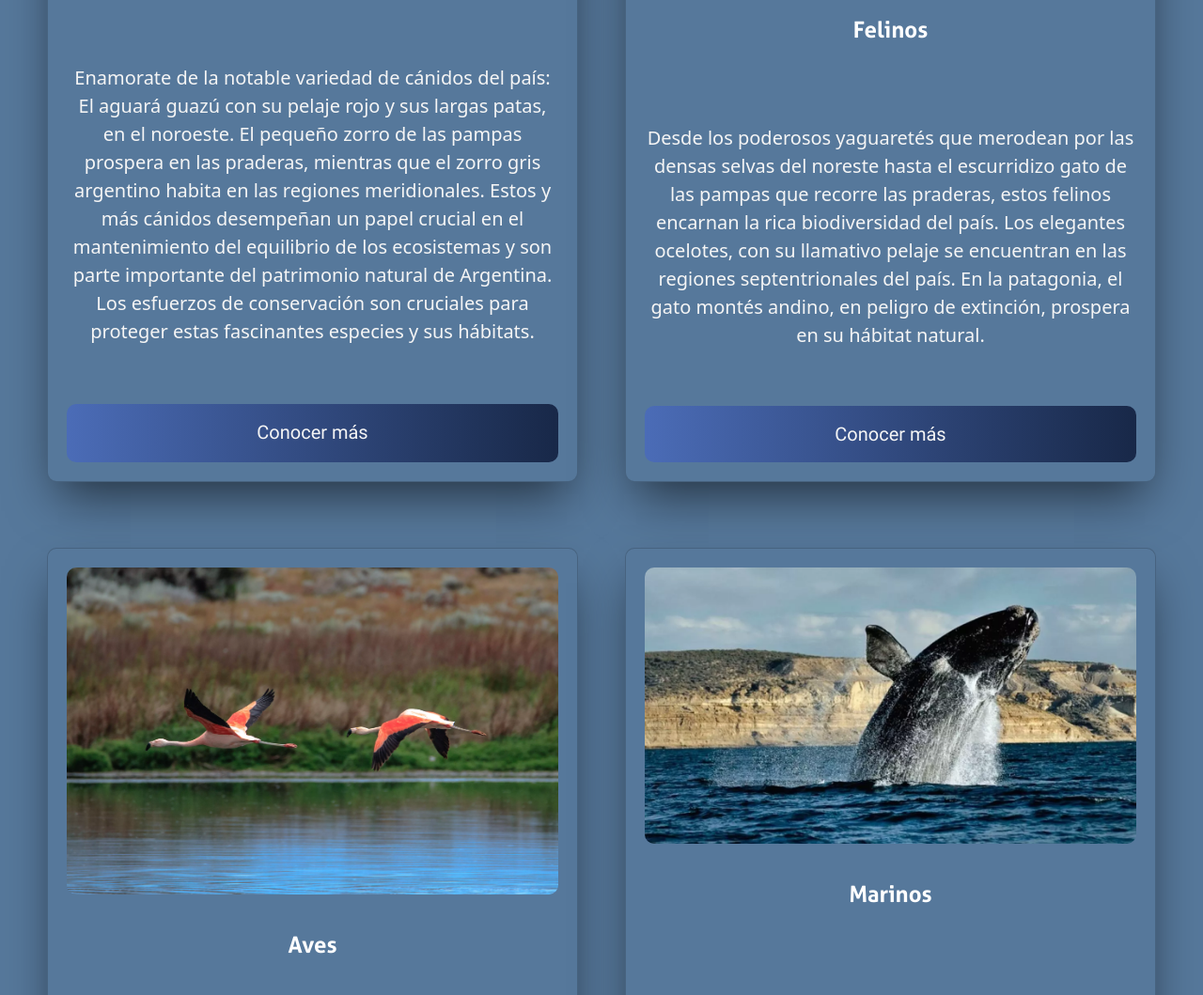
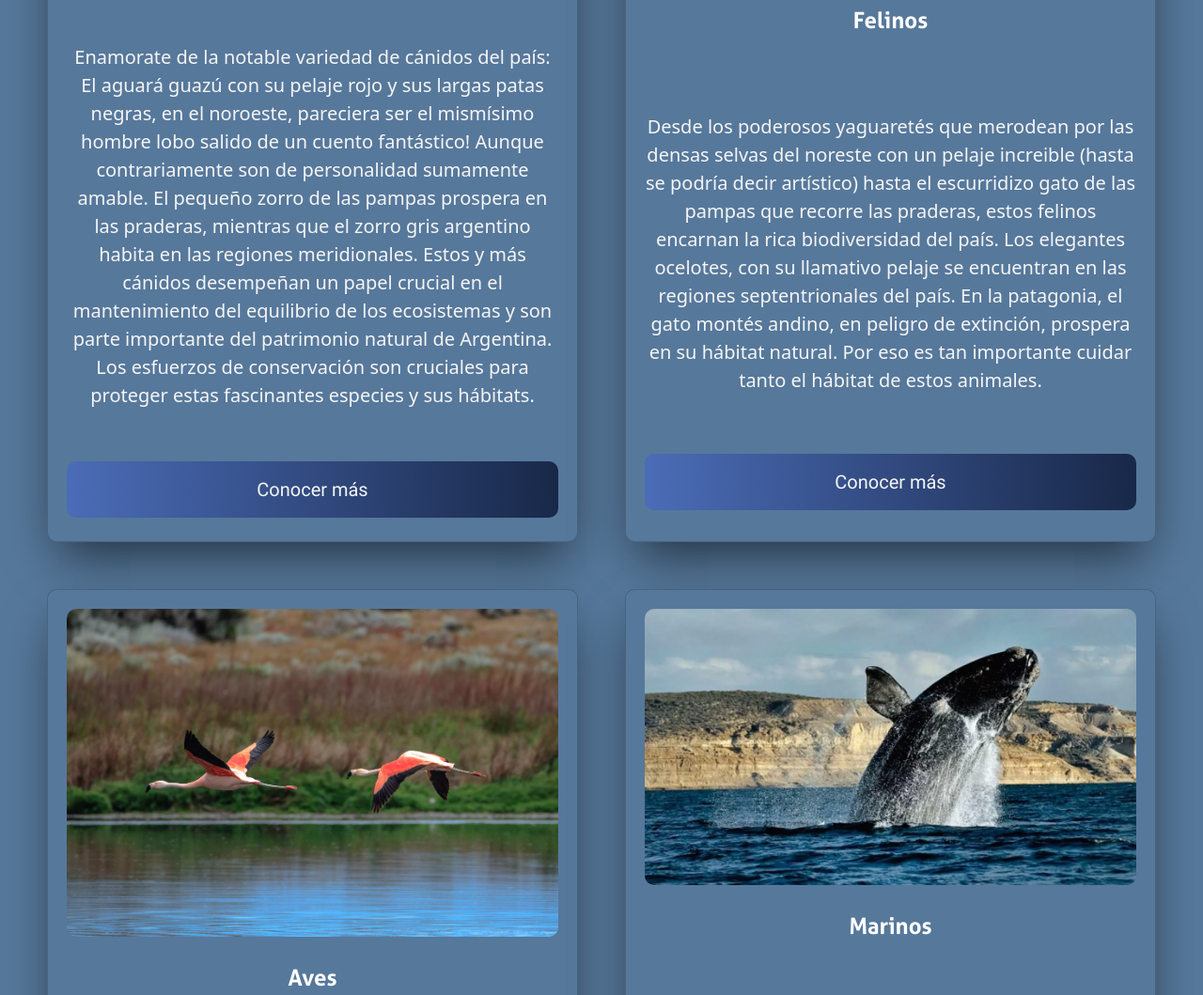
Before and after one commit to catalinayanz/fauna-argentina, a website: page pages/familia-animal.html in a window 1280 px wide. Shown: the part 718-1777 px from the top of the page at 94% size. Drawn offline with nearby package versions, Linux system fonts and the light colour scheme.

Commit message:
ultimos retoques a las cards

```diff
--- a/pages/familia-animal.html
+++ b/pages/familia-animal.html
@@ -49,7 +49,7 @@
                     <img src="../asset/imagenes/aguarguazu-fondo-marron.webp" alt="Aguara Guazu adulto"/>
                 <h2 class="card__title">Canidos</h2>
                 </div>
-                <p class="card__description">Enamorate de la notable variedad de cánidos del país: El aguará guazú con su pelaje rojo y sus largas patas, en el noroeste. El pequeño zorro de las pampas prospera en las praderas, mientras que el zorro gris argentino habita en las regiones meridionales. Estos y más cánidos desempeñan un papel crucial en el mantenimiento del equilibrio de los ecosistemas y son parte importante del patrimonio natural de Argentina. Los esfuerzos de conservación son cruciales para proteger estas fascinantes especies y sus hábitats.</p>
+                <p class="card__description">Enamorate de la notable variedad de cánidos del país: El aguará guazú con su pelaje rojo y sus largas patas negras, en el noroeste, pareciera ser el mismísimo hombre lobo salido de un cuento fantástico! Aunque contrariamente son de personalidad sumamente amable. El pequeño zorro de las pampas prospera en las praderas, mientras que el zorro gris argentino habita en las regiones meridionales. Estos y más cánidos desempeñan un papel crucial en el mantenimiento del equilibrio de los ecosistemas y son parte importante del patrimonio natural de Argentina. Los esfuerzos de conservación son cruciales para proteger estas fascinantes especies y sus hábitats.</p>
                 <a href="" class="familia-animal_cards__link">Conocer más</a>
             </article>
             <article class="card">
@@ -57,7 +57,7 @@
                     <img src="../asset/imagenes/yaguarete-panthera-onca.webp" alt="Yaguarete argetino"/>
                 <h2 class="card__title">Felinos</h2>
                 </div>
-                <p class="card__description">Desde los poderosos yaguaretés que merodean por las densas selvas del noreste hasta el escurridizo gato de las pampas que recorre las praderas, estos felinos encarnan la rica biodiversidad del país. Los elegantes ocelotes, con su llamativo pelaje se encuentran en las regiones septentrionales del país. En la patagonia, el gato montés andino, en peligro de extinción, prospera en su hábitat natural.</p>
+                <p class="card__description">Desde los poderosos yaguaretés que merodean por las densas selvas del noreste con un pelaje increible (hasta se podría decir artístico) hasta el escurridizo gato de las pampas que recorre las praderas, estos felinos encarnan la rica biodiversidad del país. Los elegantes ocelotes, con su llamativo pelaje se encuentran en las regiones septentrionales del país. En la patagonia, el gato montés andino, en peligro de extinción, prospera en su hábitat natural. Por eso es tan importante cuidar tanto el hábitat de estos animales.</p>
                 <a href="" class="familia-animal_cards__link">Conocer más</a>
             </article>
             <article class="card">
@@ -73,7 +73,7 @@
                     <img src="../asset/imagenes/ballena-fin.webp" alt="Ballena Fin"/>
                 <h2 class="card__title">Marinos</h2>
                 </div>
-                <p class="card__description">Las especies marinas de nuestro país son tan diversas como cautivadoras. Desde las majestuosas ballenas francas australes que visitan nuestras aguas para reproducirse hasta los juguetones delfines pío o toninas overas que retozan cerca de la costa, el ecosistema marino argentino rebosa de especies fascinantes. Orcas pueden avistarse frente a la costa, haciendo gala de sus impresionantes dotes de caza. Además, leones marinos, pinguinos y varias especies de peces prosperan en las frías aguas del Atlántico Sur. Enterate de todas las variedades de criaturas extraordinarias que habitan las aguas argentinas.</p>
+                <p class="card__description">Gran tesoro argentino: Las especies marinas de nuestro país son tan diversas como cautivadoras. Desde las majestuosas ballenas francas australes que visitan nuestras aguas para reproducirse hasta los juguetones delfines pío o toninas overas que retozan cerca de la costa, el ecosistema marino argentino rebosa de especies fascinantes. Orcas pueden avistarse frente a la costa, haciendo gala de sus impresionantes dotes de caza. Además, leones marinos que se pueden observar tomando sol todos juntos en la orilla, pinguinos parlanchines y varias especies de peces de amplia gama de colores prosperan en las frías aguas del Atlántico Sur. Enterate de todas las variedades de criaturas extraordinarias que habitan las aguas argentinas y animate a bucear a su lado, es una experiencia única e inolvidable!</p>
                 <a href="" class="familia-animal_cards__link">Conocer más</a>
             </article>
             <article class="card">
@@ -89,7 +89,7 @@
                     <img src="../asset/imagenes/uillin-bariloche-patagonia-argentina.webp" alt="Huillin patagonico"/>
                 <h2 class="card__title">Mustelidos y Mephitidae</h2>
                 </div>
-                <p class="card__description">Argentina alberga diversas especies de mustélidos y mefítidos, que contribuyen a la singularidad de su fauna. La carismática comadreja patagónica, de cuerpo estilizado y movimientos ágiles, se encuentra en las regiones meridionales. La nutria de río austral, conocida por su comportamiento juguetón, habita los cursos de agua del país. Además, la mofeta rayada y el coatí sudamericano, miembros de la familia mephitidae, están presentes en ciertas zonas. Estas especies de mustélidos y mefítidos contribuyen al equilibrio ecológico y ofrecen una visión de la rica diversidad natural del país. Proteger sus hábitats y aplicar medidas de conservación es vital para garantizar su supervivencia y mantener la valiosa biodiversidad de Argentina.</p>
+                <p class="card__description">Argentina alberga diversas especies de mustélidos y mefítidos, que contribuyen a la singularidad de su fauna. La carismática comadreja patagónica, de cuerpo estilizado y movimientos ágiles, se encuentra en las regiones meridionales. La nutria de río austral, conocida por su comportamiento juguetón, habita los cursos de agua del país, incluso se pueden ver varias parejas de ellas flotando de la mano mientras duermen. Además, la mofeta rayada y el coatí sudamericano, miembros de la familia mephitidae, están presentes en ciertas zonas. Estas especies de mustélidos y mefítidos contribuyen al equilibrio ecológico y ofrecen una visión de la rica diversidad natural del país. Proteger sus hábitats y aplicar medidas de conservación es vital para garantizar su supervivencia y mantener la valiosa biodiversidad de Argentina.</p>
                 <a href="" class="familia-animal_cards__link">Conocer más</a>
             </article>
             <article class="card">
--- a/sass/views/_familia-animal.scss
+++ b/sass/views/_familia-animal.scss
@@ -6,9 +6,11 @@
        background: linear-gradient(90deg, #4b6cb7 0%, #182848 100%);
        color: $fontLight;
        padding: 15px 0;
+       margin-bottom: 5px;
        border-radius: 10px;
        font-size: 20px;
        width: 100%;
+       height: 60px;
        display: block;
        text-align: center;
        font-family: roboto;
@@ -33,7 +35,7 @@
      border-radius: 10px;
      padding: 20px;
      box-shadow: 0 25px 50px -12px rgba(0, 0, 0, 0.6);
-     margin-block-end: 20px;
+     /*margin-block-end: 20px;*/
      background-color: rgb(86, 120, 155);
      display: grid;
      justify-content: space-around;
@@ -48,18 +50,18 @@
    .card__header img {
      width: 100%;
      border-radius: 10px;
-     margin-bottom: 20px;
+     margin-bottom: 10px;
      object-fit: contain;
    }
 
    .card__title {
-     margin-bottom: 20px;
+     margin-bottom: 10px;
      font-size: 24px;
      text-align: center;
    }
 
    .card__description {
-     margin-bottom: 10px;
+     margin-bottom: 5px;
      text-align: center;
    }
 
--- a/sass/views/_geografia.scss
+++ b/sass/views/_geografia.scss
@@ -22,7 +22,7 @@ p {
     border-radius: 10px;
     font-size: 20px;
     width: 100%;
-    height: 100%;
+    height: 60px;
     display: block;
     text-align: center;
     font-family: roboto;
```
Also changed, not shown: pages/geografia.html (+1 -1 lines), css/main.css.
